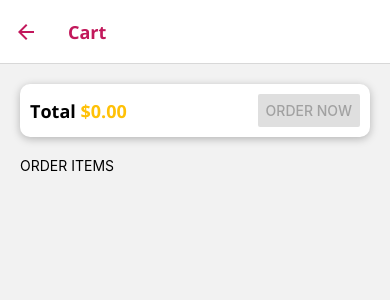
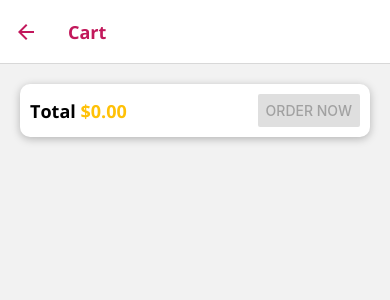
Before and after one commit to yodhcn/the-shop-app, a React Native app: screen /Cart in a window 390 px wide. Shown: the top 300 px of the page. Built offline with nearby package versions, Linux system fonts and the light colour scheme.

Commit message:
8.12. Outputting Cart Items

```diff
--- a/components/shop/CartItem.js
+++ b/components/shop/CartItem.js
@@ -1,12 +1,58 @@
-import { View, Text, StyleSheet } from "react-native";
+import React from "react";
+import {
+  View,
+  Text,
+  StyleSheet,
+  TouchableOpacity,
+  Platform,
+} from "react-native";
+import { Ionicons } from "@expo/vector-icons";
 
-export default function CartItem(props) {
+const CartItem = (props) => {
   return (
-    <View style={styles.product}>
-      <Text></Text>
-      <Text></Text>
+    <View style={styles.cartItem}>
+      <View style={styles.itemData}>
+        <Text style={styles.quantity}>{props.quantity} </Text>
+        <Text style={styles.mainText}>{props.title}</Text>
+      </View>
+      <View style={styles.itemData}>
+        <Text style={styles.mainText}>${props.amount.toFixed(2)}</Text>
+        <TouchableOpacity onPress={props.onRemove} style={styles.deleteButton}>
+          <Ionicons
+            name={Platform.OS === "android" ? "md-trash" : "ios-trash"}
+            size={23}
+            color="red"
+          />
+        </TouchableOpacity>
+      </View>
     </View>
   );
-}
+};
 
-const styles = StyleSheet.create({});
+const styles = StyleSheet.create({
+  cartItem: {
+    padding: 10,
+    backgroundColor: "white",
+    flexDirection: "row",
+    justifyContent: "space-between",
+    marginHorizontal: 20,
+  },
+  itemData: {
+    flexDirection: "row",
+    alignItems: "center",
+  },
+  quantity: {
+    fontFamily: "open-sans",
+    color: "#888",
+    fontSize: 16,
+  },
+  mainText: {
+    fontFamily: "open-sans-bold",
+    fontSize: 16,
+  },
+  deleteButton: {
+    marginLeft: 20,
+  },
+});
+
+export default CartItem;
--- a/screens/shop/CartScreen.js
+++ b/screens/shop/CartScreen.js
@@ -3,6 +3,7 @@ import { View, Text, FlatList, Button, StyleSheet } from "react-native";
 
 import { useBoundStore } from "../../stores/useBoundStore";
 import Colors from "../../constants/Colors";
+import CartItem from "../../components/shop/CartItem";
 
 export default function CartScreen(props) {
   const cartTotalAmount = useBoundStore((state) => state.cartTotalAmount);
@@ -27,9 +28,21 @@ export default function CartScreen(props) {
           disabled={cartItems.length === 0}
         />
       </View>
-      <View>
-        <Text>ORDER ITEMS</Text>
-      </View>
+      <FlatList
+        data={cartItems}
+        keyExtractor={(item) => item.productId}
+        renderItem={(itemData) => {
+          const { quantity, productTitle, sum } = itemData.item;
+          return (
+            <CartItem
+              quantity={quantity}
+              title={productTitle}
+              amount={sum}
+              onRemove={() => {}}
+            />
+          );
+        }}
+      />
     </View>
   );
 }
```
